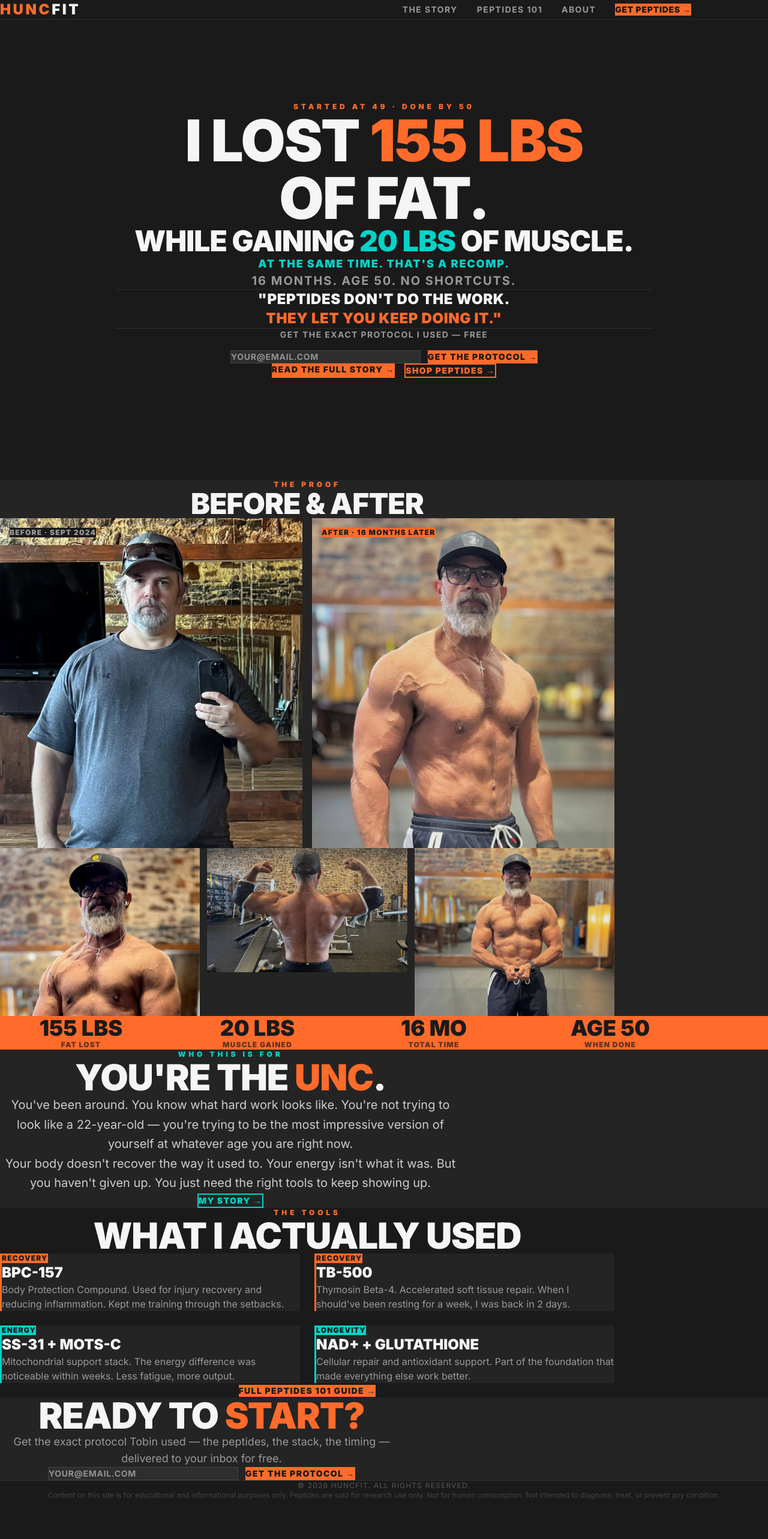
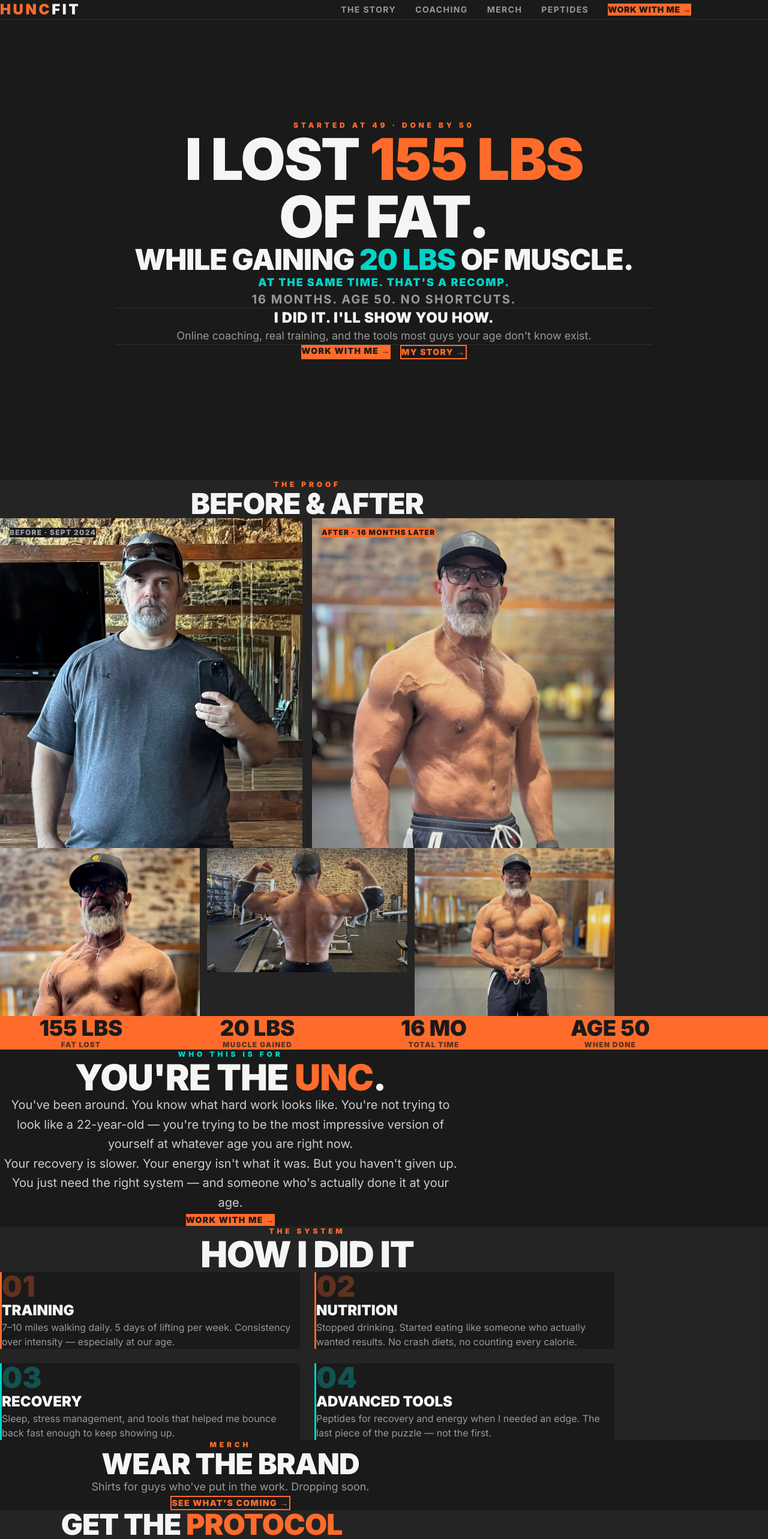
Before and after one commit to BiotechParticles/huncfit, a Next.js app: page / in a window 1280 px wide. Shown: the top 2566 px of the page at 60% size. Before the commit the page ends 2501 px from the top, so only its background shows below. Built offline with nearby package versions, Linux system fonts and the light colour scheme.

Commit message:
v2: Coaching-first pivot — new nav, coaching page, merch page, redesigned homepage

```diff
--- /dev/null
+++ b/app/coaching/page.tsx
@@ -0,0 +1,71 @@
+import Nav from "@/components/Nav";
+import EmailSignup from "@/components/EmailSignup";
+
+export default function Coaching() {
+  return (
+    <main style={{ backgroundColor: "#1a1a1a", color: "#f5f5f5" }}>
+      <Nav />
+
+      <section className="pb-16 px-4" style={{ paddingTop: "120px" }}>
+        <div className="max-w-3xl mx-auto">
+          <p className="text-xs font-black uppercase tracking-[0.4em] mb-4" style={{ color: "#ff6b2b" }}>
+            Online Coaching
+          </p>
+          <h1 className="text-5xl md:text-7xl font-black uppercase mb-6" style={{ letterSpacing: "-0.02em" }}>
+            I'll Show You <span style={{ color: "#ff6b2b" }}>How.</span>
+          </h1>
+
+          <p className="text-xl leading-relaxed mb-6" style={{ color: "#f5f5f5" }}>
+            I lost 155 lbs of fat and gained 20 lbs of muscle at 50 years old. No surgery.
+            No magic. Just the right system, applied consistently.
+          </p>
+
+          <p className="text-lg leading-relaxed mb-10" style={{ color: "#ccc" }}>
+            I'm building a limited coaching program for serious men who are ready to make
+            the same kind of transformation. Not a generic plan. Not an app.
+            A real program built around your life, your body, and your goals.
+          </p>
+
+          {/* What's included */}
+          <div className="mb-12">
+            <h2 className="text-2xl font-black uppercase mb-6" style={{ color: "#f5f5f5" }}>
+              What Coaching Includes
+            </h2>
+            <div className="flex flex-col gap-4">
+              {[
+                { icon: "🏋️", title: "Custom Training Program", desc: "Built for your schedule, equipment, and current fitness level. Progressive and sustainable." },
+                { icon: "🥩", title: "Nutrition Framework", desc: "Not a diet. A framework you can actually live with. Based on what worked for me at 50." },
+                { icon: "😴", title: "Recovery & Sleep Optimization", desc: "The stuff nobody talks about. Sleep, stress, and recovery are where transformations are made or broken." },
+                { icon: "💊", title: "Supplement & Peptide Guidance", desc: "What I actually used, when, and why. The advanced tools — when you're ready for them." },
+                { icon: "📱", title: "Direct Access", desc: "Weekly check-ins. Real feedback. Not a bot, not a template — me." },
+              ].map(item => (
+                <div key={item.title} className="flex gap-4 p-5" style={{ backgroundColor: "#242424" }}>
+                  <span className="text-2xl">{item.icon}</span>
+                  <div>
+                    <p className="font-black uppercase mb-1">{item.title}</p>
+                    <p style={{ color: "#999" }}>{item.desc}</p>
+                  </div>
+                </div>
+              ))}
+            </div>
+          </div>
+
+          {/* Waitlist */}
+          <div className="p-8 text-center" style={{ backgroundColor: "#242424", borderTop: "3px solid #ff6b2b" }}>
+            <p className="text-xs font-black uppercase tracking-[0.4em] mb-3" style={{ color: "#ff6b2b" }}>
+              Limited Spots
+            </p>
+            <h2 className="text-3xl font-black uppercase mb-4">Join the Waitlist</h2>
+            <p className="mb-6" style={{ color: "#999" }}>
+              Coaching isn't open yet. Drop your email and you'll be first to know —
+              and first in line when spots open.
+            </p>
+            <div className="flex justify-center">
+              <EmailSignup />
+            </div>
+          </div>
+        </div>
+      </section>
+    </main>
+  );
+}
--- /dev/null
+++ b/app/merch/page.tsx
@@ -0,0 +1,81 @@
+import Nav from "@/components/Nav";
+import EmailSignup from "@/components/EmailSignup";
+
+const shirts = [
+  {
+    title: "Built in the 80s",
+    desc: "For the guys who grew up with Reagan, cassette tapes, and no idea what a macronutrient was. Still built. Still standing.",
+    tag: "Coming Soon",
+    color: "#ff6b2b",
+  },
+  {
+    title: "Built in the 70s",
+    desc: "Old school doesn't mean outdated. It means proven.",
+    tag: "Coming Soon",
+    color: "#ff6b2b",
+  },
+  {
+    title: "Built in the 60s",
+    desc: "You've been through more than these kids will ever understand. And you look better for it.",
+    tag: "Coming Soon",
+    color: "#ff6b2b",
+  },
+  {
+    title: "She Thinks I'm Her Personal Trainer",
+    desc: "The original. The one that started it all.",
+    tag: "Coming Soon",
+    color: "#00d4c8",
+  },
+  {
+    title: "Unc Season",
+    desc: "No explanation needed.",
+    tag: "Coming Soon",
+    color: "#00d4c8",
+  },
+];
+
+export default function Merch() {
+  return (
+    <main style={{ backgroundColor: "#1a1a1a", color: "#f5f5f5" }}>
+      <Nav />
+
+      <section className="pb-16 px-4" style={{ paddingTop: "120px" }}>
+        <div className="max-w-5xl mx-auto">
+          <p className="text-xs font-black uppercase tracking-[0.4em] mb-4 text-center" style={{ color: "#ff6b2b" }}>
+            Merch
+          </p>
+          <h1 className="text-5xl md:text-7xl font-black uppercase mb-4 text-center" style={{ letterSpacing: "-0.02em" }}>
+            Wear the <span style={{ color: "#ff6b2b" }}>Brand.</span>
+          </h1>
+          <p className="text-center text-lg mb-12" style={{ color: "#999" }}>
+            Dropping soon. Shirts for guys who've put in the work.
+          </p>
+
+          <div className="grid md:grid-cols-2 gap-6 mb-16">
+            {shirts.map((shirt) => (
+              <div key={shirt.title} className="p-6" style={{ backgroundColor: "#242424", borderLeft: `3px solid ${shirt.color}` }}>
+                <div className="flex items-center justify-between mb-3">
+                  <h2 className="text-xl font-black uppercase">{shirt.title}</h2>
+                  <span className="text-xs font-black uppercase tracking-widest px-2 py-1"
+                    style={{ backgroundColor: shirt.color, color: "#1a1a1a" }}>
+                    {shirt.tag}
+                  </span>
+                </div>
+                <p style={{ color: "#999" }}>{shirt.desc}</p>
+              </div>
+            ))}
+          </div>
+
+          {/* Notify signup */}
+          <div className="p-8 text-center" style={{ backgroundColor: "#242424", borderTop: "3px solid #ff6b2b" }}>
+            <h2 className="text-2xl font-black uppercase mb-3">Get Notified When We Drop</h2>
+            <p className="mb-6" style={{ color: "#999" }}>First batch will be limited. Get on the list.</p>
+            <div className="flex justify-center">
+              <EmailSignup />
+            </div>
+          </div>
+        </div>
+      </section>
+    </main>
+  );
+}
--- a/app/page.tsx
+++ b/app/page.tsx
@@ -13,12 +13,10 @@ export default function Home() {
         style={{ backgroundColor: "#1a1a1a" }}>
         <div className="w-full max-w-4xl mx-auto px-4">
 
-          {/* Eyebrow */}
           <p className="text-xs font-black uppercase tracking-[0.4em] mb-6" style={{ color: "#ff6b2b" }}>
             Started at 49 · Done by 50
           </p>
 
-          {/* Headline */}
           <h1 className="text-5xl md:text-8xl font-black uppercase leading-none mb-6"
             style={{ letterSpacing: "-0.02em" }}>
             I Lost{" "}
@@ -38,40 +36,30 @@ export default function Home() {
             At the same time. That's a recomp.
           </p>
 
-          <p className="text-lg md:text-xl font-bold uppercase tracking-widest mb-4" style={{ color: "#999" }}>
+          <p className="text-lg md:text-xl font-bold uppercase tracking-widest mb-8" style={{ color: "#999" }}>
             16 months. Age 50. No shortcuts.
           </p>
 
-          {/* The tagline */}
           <div className="my-10 py-8 border-t border-b" style={{ borderColor: "#2e2e2e" }}>
-            <p className="text-xl md:text-2xl font-black uppercase tracking-wide" style={{ color: "#f5f5f5" }}>
-              "Peptides don't do the work.
+            <p className="text-xl md:text-2xl font-black uppercase tracking-wide mb-2" style={{ color: "#f5f5f5" }}>
+              I did it. I'll show you how.
             </p>
-            <p className="text-xl md:text-2xl font-black uppercase tracking-wide" style={{ color: "#ff6b2b" }}>
-              They let you keep doing it."
+            <p className="text-base md:text-lg" style={{ color: "#999" }}>
+              Online coaching, real training, and the tools most guys your age don't know exist.
             </p>
           </div>
 
-          {/* Email CTA */}
-          <div className="flex flex-col items-center gap-4 mb-10">
-            <p className="text-sm font-bold uppercase tracking-widest" style={{ color: "#999" }}>
-              Get the exact protocol I used — free
-            </p>
-            <EmailSignup />
-          </div>
-
-          {/* CTA buttons */}
           <div className="flex flex-col sm:flex-row gap-4 justify-center">
-            <Link href="/story"
+            <Link href="/coaching"
               className="px-8 py-4 font-black uppercase tracking-widest text-sm transition-all hover:opacity-90"
               style={{ backgroundColor: "#ff6b2b", color: "#1a1a1a" }}>
-              Read the Full Story →
+              Work With Me →
             </Link>
-            <a href="https://biotechparticles.com" target="_blank" rel="noopener noreferrer"
+            <Link href="/story"
               className="px-8 py-4 font-black uppercase tracking-widest text-sm transition-all"
               style={{ border: "2px solid #ff6b2b", color: "#ff6b2b" }}>
-              Shop Peptides →
-            </a>
+              My Story →
+            </Link>
           </div>
         </div>
       </section>
@@ -89,7 +77,6 @@ export default function Home() {
           </div>
 
           <div className="grid md:grid-cols-2 gap-4 mb-6">
-            {/* Before */}
             <div className="relative">
               <div className="absolute top-4 left-4 z-10 px-3 py-1 text-xs font-black uppercase tracking-widest"
                 style={{ backgroundColor: "#1a1a1a", color: "#999" }}>
@@ -99,8 +86,6 @@ export default function Home() {
                 width={600} height={750} className="w-full object-cover"
                 style={{ maxHeight: "550px", objectPosition: "top" }} />
             </div>
-
-            {/* After */}
             <div className="relative">
               <div className="absolute top-4 left-4 z-10 px-3 py-1 text-xs font-black uppercase tracking-widest"
                 style={{ backgroundColor: "#ff6b2b", color: "#1a1a1a" }}>
@@ -112,7 +97,6 @@ export default function Home() {
             </div>
           </div>
 
-          {/* More after photos */}
           <div className="grid grid-cols-3 gap-3">
             {["after-3.jpg", "after-2.jpg", "after-5.jpg"].map((img, i) => (
               <Image key={i} src={`/images/${img}`} alt={`Tobin Titus transformation photo ${i + 2}`}
@@ -133,19 +117,15 @@ export default function Home() {
             { num: "Age 50", label: "When Done" },
           ].map((stat) => (
             <div key={stat.label}>
-              <p className="text-3xl md:text-4xl font-black uppercase" style={{ color: "#1a1a1a" }}>
-                {stat.num}
-              </p>
-              <p className="text-xs font-black uppercase tracking-widest mt-1" style={{ color: "#1a1a1a", opacity: 0.7 }}>
-                {stat.label}
-              </p>
+              <p className="text-3xl md:text-4xl font-black uppercase" style={{ color: "#1a1a1a" }}>{stat.num}</p>
+              <p className="text-xs font-black uppercase tracking-widest mt-1" style={{ color: "#1a1a1a", opacity: 0.7 }}>{stat.label}</p>
             </div>
           ))}
         </div>
       </section>
 
-      {/* What is Hunc */}
-      <section className="py-24 px-4" style={{ backgroundColor: "#242424" }}>
+      {/* Who this is for */}
+      <section className="py-24 px-4" style={{ backgroundColor: "#1a1a1a" }}>
         <div className="max-w-3xl mx-auto text-center">
           <p className="text-xs font-black uppercase tracking-[0.4em] mb-4" style={{ color: "#00d4c8" }}>
             Who This Is For
@@ -159,87 +139,74 @@ export default function Home() {
             the most impressive version of yourself at whatever age you are right now.
           </p>
           <p className="text-lg md:text-xl leading-relaxed mb-10" style={{ color: "#ccc" }}>
-            Your body doesn't recover the way it used to. Your energy isn't what it was.
-            But you haven't given up. You just need the right tools to keep showing up.
+            Your recovery is slower. Your energy isn't what it was. But you haven't given up.
+            You just need the right system — and someone who's actually done it at your age.
           </p>
-          <Link href="/story"
-            className="inline-block px-8 py-4 font-black uppercase tracking-widest text-sm"
-            style={{ border: "2px solid #00d4c8", color: "#00d4c8" }}>
-            My Story →
+          <Link href="/coaching"
+            className="inline-block px-8 py-4 font-black uppercase tracking-widest text-sm transition-all hover:opacity-90"
+            style={{ backgroundColor: "#ff6b2b", color: "#1a1a1a" }}>
+            Work With Me →
           </Link>
         </div>
       </section>
 
-      {/* What are peptides */}
-      <section className="py-24 px-4" style={{ backgroundColor: "#1a1a1a" }}>
+      {/* How it works */}
+      <section className="py-24 px-4" style={{ backgroundColor: "#242424" }}>
         <div className="max-w-5xl mx-auto">
           <div className="text-center mb-16">
             <p className="text-xs font-black uppercase tracking-[0.4em] mb-4" style={{ color: "#ff6b2b" }}>
-              The Tools
+              The System
             </p>
             <h2 className="text-4xl md:text-6xl font-black uppercase" style={{ letterSpacing: "-0.02em" }}>
-              What I Actually Used
+              How I Did It
             </h2>
           </div>
 
           <div className="grid md:grid-cols-2 gap-6">
             {[
-              {
-                name: "BPC-157",
-                category: "Recovery",
-                desc: "Body Protection Compound. Used for injury recovery and reducing inflammation. Kept me training through the setbacks.",
-                color: "#ff6b2b",
-              },
-              {
-                name: "TB-500",
-                category: "Recovery",
-                desc: "Thymosin Beta-4. Accelerated soft tissue repair. When I should've been resting for a week, I was back in 2 days.",
-                color: "#ff6b2b",
-              },
-              {
-                name: "SS-31 + MOTS-C",
-                category: "Energy",
-                desc: "Mitochondrial support stack. The energy difference was noticeable within weeks. Less fatigue, more output.",
-                color: "#00d4c8",
-              },
-              {
-                name: "NAD+ + Glutathione",
-                category: "Longevity",
-                desc: "Cellular repair and antioxidant support. Part of the foundation that made everything else work better.",
-                color: "#00d4c8",
-              },
+              { num: "01", title: "Training", desc: "7–10 miles walking daily. 5 days of lifting per week. Consistency over intensity — especially at our age.", color: "#ff6b2b" },
+              { num: "02", title: "Nutrition", desc: "Stopped drinking. Started eating like someone who actually wanted results. No crash diets, no counting every calorie.", color: "#ff6b2b" },
+              { num: "03", title: "Recovery", desc: "Sleep, stress management, and tools that helped me bounce back fast enough to keep showing up.", color: "#00d4c8" },
+              { num: "04", title: "Advanced Tools", desc: "Peptides for recovery and energy when I needed an edge. The last piece of the puzzle — not the first.", color: "#00d4c8" },
             ].map((item) => (
-              <div key={item.name} className="p-6" style={{ backgroundColor: "#242424", borderLeft: `3px solid ${item.color}` }}>
-                <div className="flex items-center gap-3 mb-3">
-                  <span className="text-xs font-black uppercase tracking-widest px-2 py-1"
-                    style={{ backgroundColor: item.color, color: "#1a1a1a" }}>
-                    {item.category}
-                  </span>
-                </div>
-                <h3 className="text-2xl font-black uppercase mb-2">{item.name}</h3>
+              <div key={item.num} className="p-6" style={{ backgroundColor: "#1a1a1a", borderLeft: `3px solid ${item.color}` }}>
+                <p className="text-5xl font-black mb-3" style={{ color: item.color, opacity: 0.3 }}>{item.num}</p>
+                <h3 className="text-2xl font-black uppercase mb-2">{item.title}</h3>
                 <p style={{ color: "#999" }}>{item.desc}</p>
               </div>
             ))}
           </div>
-
-          <div className="text-center mt-12">
-            <Link href="/peptides"
-              className="inline-block px-8 py-4 font-black uppercase tracking-widest text-sm transition-all hover:opacity-90"
-              style={{ backgroundColor: "#ff6b2b", color: "#1a1a1a" }}>
-              Full Peptides 101 Guide →
-            </Link>
-          </div>
         </div>
       </section>
 
-      {/* Bottom CTA */}
+      {/* Merch teaser */}
+      <section className="py-24 px-4" style={{ backgroundColor: "#1a1a1a" }}>
+        <div className="max-w-3xl mx-auto text-center">
+          <p className="text-xs font-black uppercase tracking-[0.4em] mb-4" style={{ color: "#ff6b2b" }}>
+            Merch
+          </p>
+          <h2 className="text-4xl md:text-5xl font-black uppercase mb-6" style={{ letterSpacing: "-0.02em" }}>
+            Wear the Brand
+          </h2>
+          <p className="text-lg mb-8" style={{ color: "#999" }}>
+            Shirts for guys who've put in the work. Dropping soon.
+          </p>
+          <Link href="/merch"
+            className="inline-block px-8 py-4 font-black uppercase tracking-widest text-sm"
+            style={{ border: "2px solid #ff6b2b", color: "#ff6b2b" }}>
+            See What's Coming →
+          </Link>
+        </div>
+      </section>
+
+      {/* Email CTA */}
       <section className="py-24 px-4 text-center" style={{ backgroundColor: "#242424" }}>
         <div className="max-w-2xl mx-auto">
-          <h2 className="text-4xl md:text-6xl font-black uppercase mb-6" style={{ letterSpacing: "-0.02em" }}>
-            Ready to <span style={{ color: "#ff6b2b" }}>Start?</span>
+          <h2 className="text-4xl md:text-5xl font-black uppercase mb-6" style={{ letterSpacing: "-0.02em" }}>
+            Get the <span style={{ color: "#ff6b2b" }}>Protocol</span>
           </h2>
           <p className="text-lg mb-10" style={{ color: "#999" }}>
-            Get the exact protocol Tobin used — the peptides, the stack, the timing — delivered to your inbox for free.
+            The exact system I used — training, nutrition, recovery, and the advanced tools. Free.
           </p>
           <div className="flex flex-col items-center gap-4">
             <EmailSignup />
@@ -253,9 +220,11 @@ export default function Home() {
           © 2026 HuncFit. All rights reserved.
         </p>
         <p className="text-xs" style={{ color: "#444" }}>
-          Content on this site is for educational and informational purposes only.
-          Peptides are sold for research use only. Not for human consumption.
-          Not intended to diagnose, treat, or prevent any condition.
+          Peptide content is for educational purposes only. Research compounds sold separately via{" "}
+          <a href="https://biotechparticles.com" target="_blank" rel="noopener noreferrer" style={{ color: "#555" }}>
+            BioTech Particles
+          </a>
+          {" "}for research use only.
         </p>
       </footer>
     </main>
--- a/components/Nav.tsx
+++ b/components/Nav.tsx
@@ -15,21 +15,24 @@ export default function Nav() {
         </Link>
 
         {/* Desktop nav */}
-        <div className="hidden md:flex gap-8 text-sm font-bold uppercase tracking-widest">
+        <div className="hidden md:flex gap-8 text-sm font-bold uppercase tracking-widest items-center">
           <Link href="/story" className="hover:text-orange-400 transition-colors" style={{ color: "#999" }}>
             The Story
           </Link>
+          <Link href="/coaching" className="hover:text-orange-400 transition-colors" style={{ color: "#999" }}>
+            Coaching
+          </Link>
+          <Link href="/merch" className="hover:text-orange-400 transition-colors" style={{ color: "#999" }}>
+            Merch
+          </Link>
           <Link href="/peptides" className="hover:text-orange-400 transition-colors" style={{ color: "#999" }}>
-            Peptides 101
+            Peptides
           </Link>
-          <Link href="/about" className="hover:text-orange-400 transition-colors" style={{ color: "#999" }}>
-            About
+          <Link href="/coaching"
+            className="px-4 py-2 font-black uppercase tracking-wider text-sm transition-all hover:opacity-90"
+            style={{ backgroundColor: "#ff6b2b", color: "#1a1a1a" }}>
+            Work With Me →
           </Link>
-          <a href="https://biotechparticles.com" target="_blank" rel="noopener noreferrer"
-            className="px-4 py-2 font-black uppercase tracking-wider text-sm transition-all"
-            style={{ backgroundColor: "#ff6b2b", color: "#1a1a1a" }}>
-            Get Peptides →
-          </a>
         </div>
 
         {/* Mobile hamburger */}
@@ -47,13 +50,15 @@ export default function Nav() {
         <div className="md:hidden px-4 pb-4 flex flex-col gap-4 text-sm font-bold uppercase tracking-widest"
           style={{ backgroundColor: "#1a1a1a" }}>
           <Link href="/story" style={{ color: "#999" }} onClick={() => setOpen(false)}>The Story</Link>
-          <Link href="/peptides" style={{ color: "#999" }} onClick={() => setOpen(false)}>Peptides 101</Link>
-          <Link href="/about" style={{ color: "#999" }} onClick={() => setOpen(false)}>About</Link>
-          <a href="https://biotechparticles.com" target="_blank" rel="noopener noreferrer"
+          <Link href="/coaching" style={{ color: "#999" }} onClick={() => setOpen(false)}>Coaching</Link>
+          <Link href="/merch" style={{ color: "#999" }} onClick={() => setOpen(false)}>Merch</Link>
+          <Link href="/peptides" style={{ color: "#999" }} onClick={() => setOpen(false)}>Peptides</Link>
+          <Link href="/coaching"
             className="text-center py-3 font-black"
-            style={{ backgroundColor: "#ff6b2b", color: "#1a1a1a" }}>
-            Get Peptides →
-          </a>
+            style={{ backgroundColor: "#ff6b2b", color: "#1a1a1a" }}
+            onClick={() => setOpen(false)}>
+            Work With Me →
+          </Link>
         </div>
       )}
     </nav>
```
